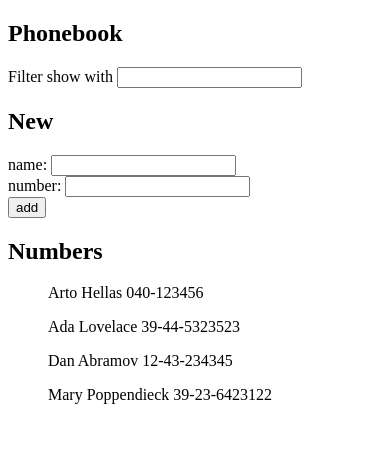
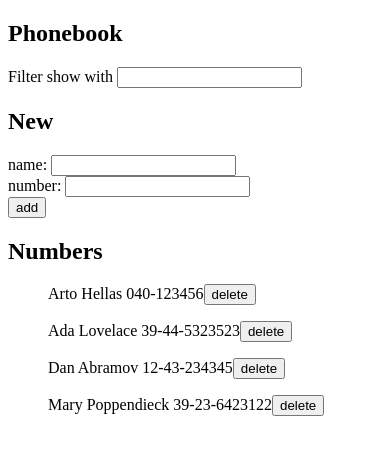
Before and after one commit to markpengisme/FullStackOpen2020, a React (Create React App) app in the folder part2/phonebook/: page / in a window 390 px wide. Shown: the top 454 px of the page. Built offline with nearby package versions, Linux system fonts and the light colour scheme; data requests are answered from the project's data file.

Commit message:
ex 2.17 phonebook - del, getAll API

```diff
--- a/part2/phonebook/src/App.js
+++ b/part2/phonebook/src/App.js
@@ -1,5 +1,4 @@
 import React, { useState, useEffect } from 'react'
-import axios from 'axios'
 import Persons from './components/Persons'
 import PersonForm from './components/PersonForm'
 import Filter from './components/Filter'
@@ -12,11 +11,10 @@ const App = () => {
   const [ filter, setFilter ] = useState('')
 
   useEffect(() => {
-    axios
-      .get('http://localhost:3001/persons')
-      .then(response => {
-        setPersons(response.data)
-      })
+    personService.getAll()
+    .then(allPeople => {
+      setPersons(allPeople)
+    })
   }, [])
 
   const personsToShow = persons.filter(person =>
@@ -38,6 +36,20 @@ const App = () => {
       personService.create(personObject)
       .then(returnedPerson => {
         setPersons(persons.concat(returnedPerson))
+        setNewName('')
+        setNewNumber('')
+      })
+    }
+  }
+
+  const deletePerson = (event) => {
+    event.preventDefault()
+    const found = persons.find(person => person.id.toString() === event.target.dataset.id)
+    const ans = window.confirm(`Delete ${found.name}`)
+    if (ans === true){
+      personService.del(found.id)
+      .then(() => {
+        setPersons(persons.filter(person => person.id !== found.id))
         setNewName('')
         setNewNumber('')
       })
@@ -68,7 +80,8 @@ const App = () => {
                   handleNumberChange={handleNumberChange}
       />
       <h2>Numbers</h2>
-      <Persons personsToShow={personsToShow} />
+      <Persons personsToShow={personsToShow}
+               deletePerson={deletePerson} />
     </div>
   )
 }
--- a/part2/phonebook/src/components/Persons.js
+++ b/part2/phonebook/src/components/Persons.js
@@ -1,10 +1,15 @@
 import React from 'react'
 
-const Persons = ({ personsToShow }) => {
+const Persons = ({ personsToShow, deletePerson }) => {
   return (
     <ul>
         {personsToShow.map(person =>
-            <p key={person.id}>{person.name} {person.number}</p>
+          <form key={person.id} onSubmit={deletePerson} data-id={person.id}>
+            <p>
+              {person.name} {person.number}
+              <button type="submit">delete</button>
+            </p>
+        </form>
         )}
     </ul>
   )
--- a/part2/phonebook/src/services/persons.js
+++ b/part2/phonebook/src/services/persons.js
@@ -1,9 +1,19 @@
 import axios from 'axios'
 const baseUrl = 'http://localhost:3001/persons'
+
+const getAll = () => {
+  const request = axios.get(baseUrl)
+  return request.then(response => response.data)
+}
 
 const create = newObject => {
   const request = axios.post(baseUrl, newObject)
   return request.then(response => response.data)
 }
 
-export default { create }
+const del = id => {
+  const request = axios.delete(`${baseUrl}/${id}`)
+  return request.then(response => response.data)
+}
+
+export default { getAll, create, del }
```
Also changed, not shown: part2/phonebook/db.json (indentation only).
